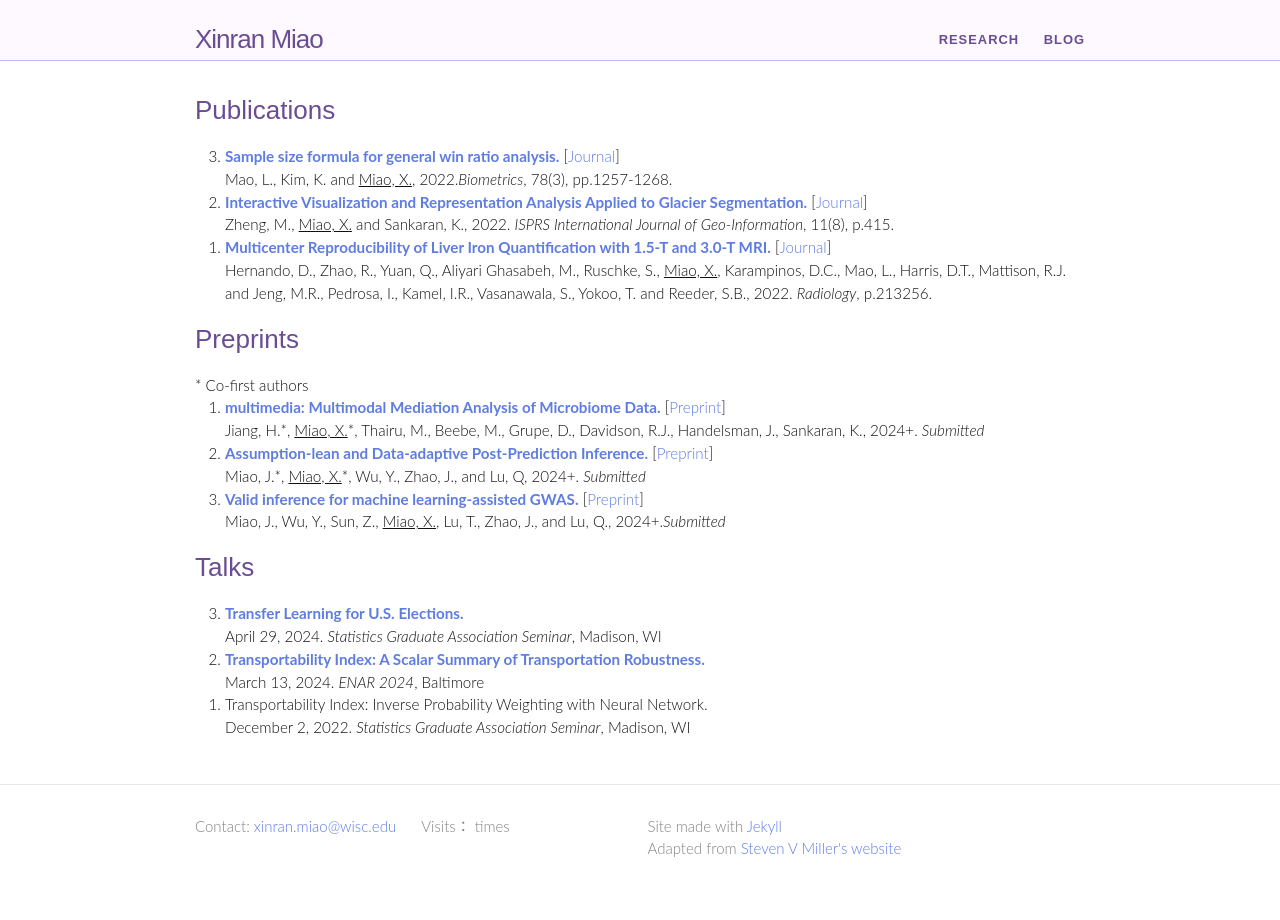
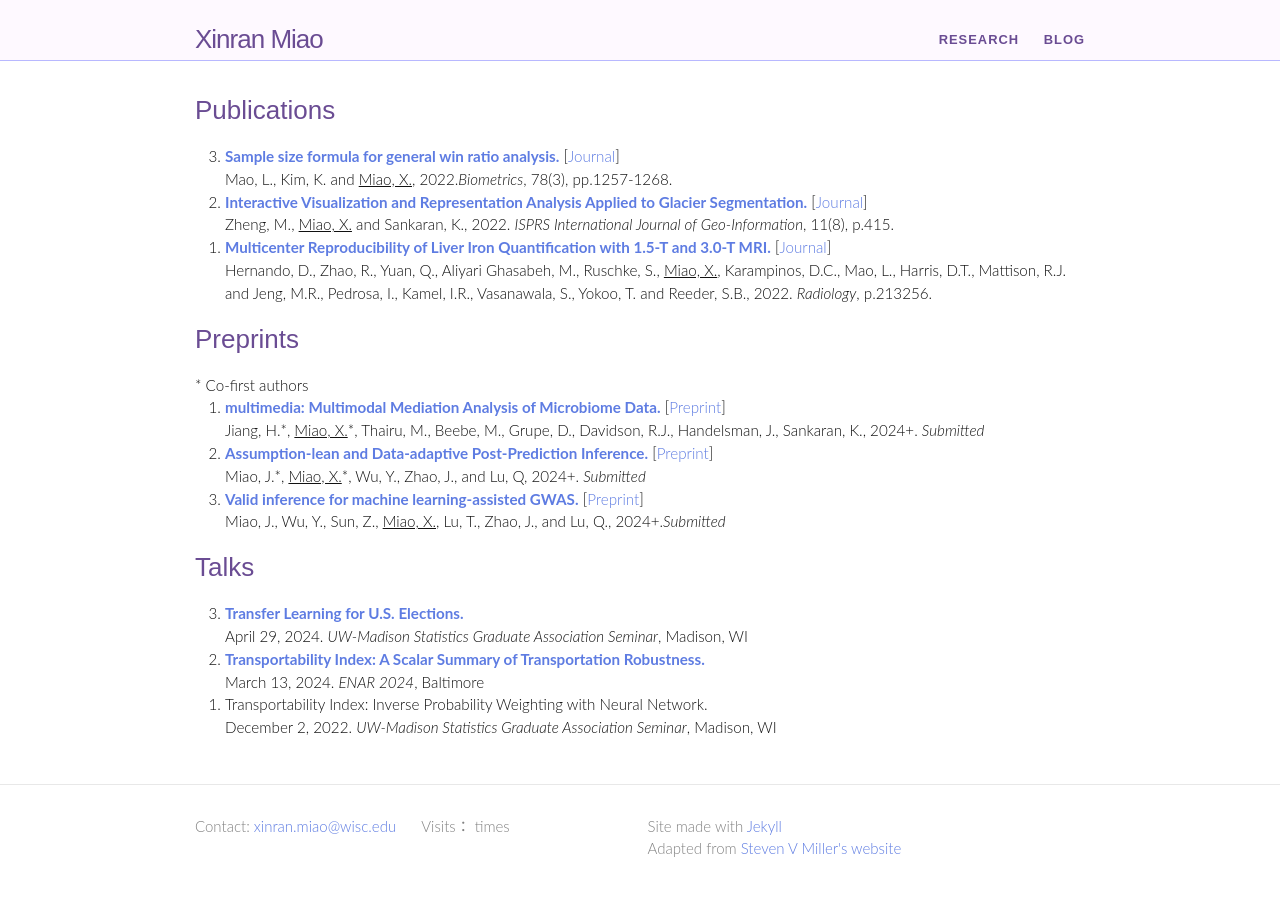
Before and after one commit to XinranMiao/XinranMiao.github.io, a Jekyll site: the page built from research.html, in a window 1280 px wide. Built offline with Jekyll 4.4.1, drawn with Linux system fonts in a browser that asks for light colours; nearby versions of some CDN libraries; some web fonts are replaced; comment, search, counter and statistics services are not loaded.

```diff
--- a/index.html
+++ b/index.html
@@ -50,7 +50,7 @@ layout: default
 		            <ul>
 		            <li>STAT 575: Statistical Methods for Spatial Data. Spring 2024</li>
                     <li>STAT 849: Theory and Application of Regression and Analysis of Variance I. Fall 2023</li>
-			        <li>STAT 301: Introduction to Statistics. Fall 2021, Spring 2022</li>
+			        <li>STAT 301: Introduction to Statistics. Fall 2021, Spring 2022, Summer 2024</li>
 		            </ul>
 				<p><a href="/docs/xinranmiao_cv.pdf">[CV]</a></p>
         </div>
--- a/research.html
+++ b/research.html
@@ -37,7 +37,7 @@ layout: default
 	<h2>Talks</h2>
 	<ol reversed>
 		<li><b><a href="/docs/talks/20240429_transATE_student_seminar.pdf">Transfer Learning for U.S. Elections.</a></b><br>
-            April 29, 2024. <i>Statistics Graduate Association Seminar</i>, Madison, WI
+            April 29, 2024. <i>UW-Madison Statistics Graduate Association Seminar</i>, Madison, WI
 		<li><b><a href="/docs/talks/transindex_XinranMiao_20240313_ENAR.pdf">Transportability Index: A Scalar Summary of Transportation Robustness.</a></b><br>
             March 13, 2024. <i>ENAR 2024</i>, Baltimore
 		</li>
@@ -48,7 +48,7 @@ layout: default
 		May 2023. <i>Midwest Machine Learning Symposium 2023</i>
 		-->
 		<li>Transportability Index: Inverse Probability Weighting with Neural Network.<br>
-            December 2, 2022. <i>Statistics Graduate Association Seminar</i>, Madison, WI
+            December 2, 2022. <i>UW-Madison Statistics Graduate Association Seminar</i>, Madison, WI
 		</li>
 	</ol>
 </div>
```
Also changed, not shown: 1 other file.
